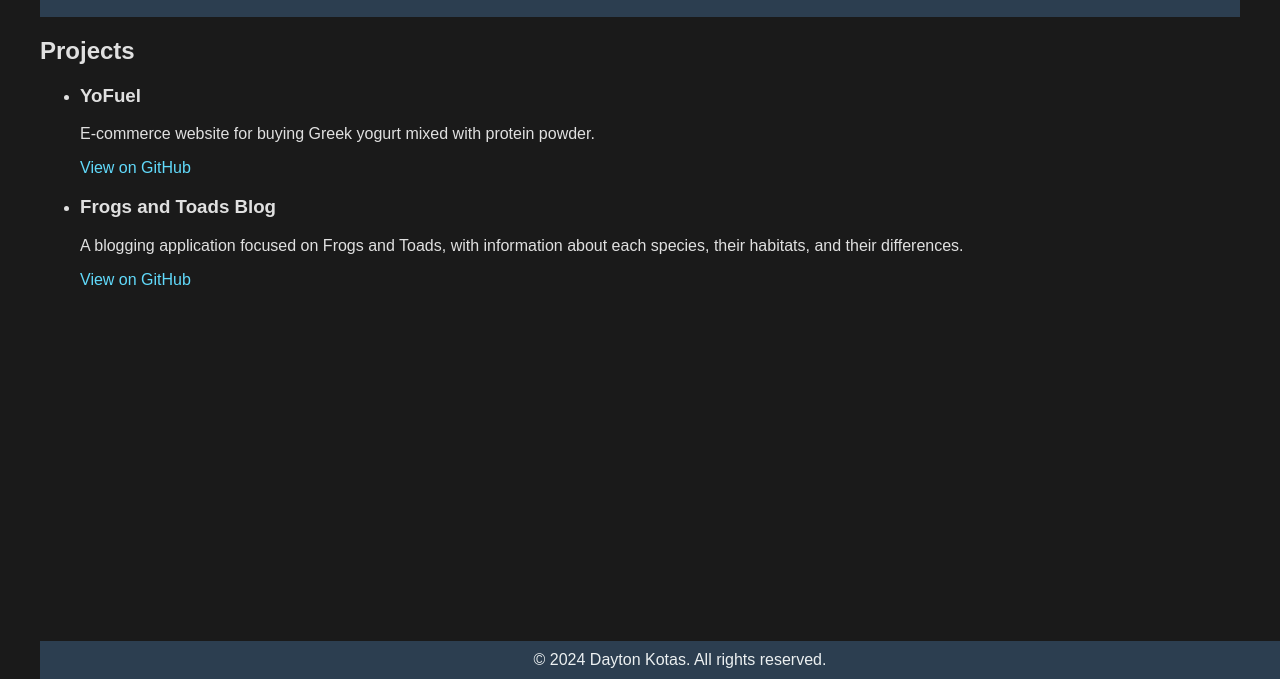
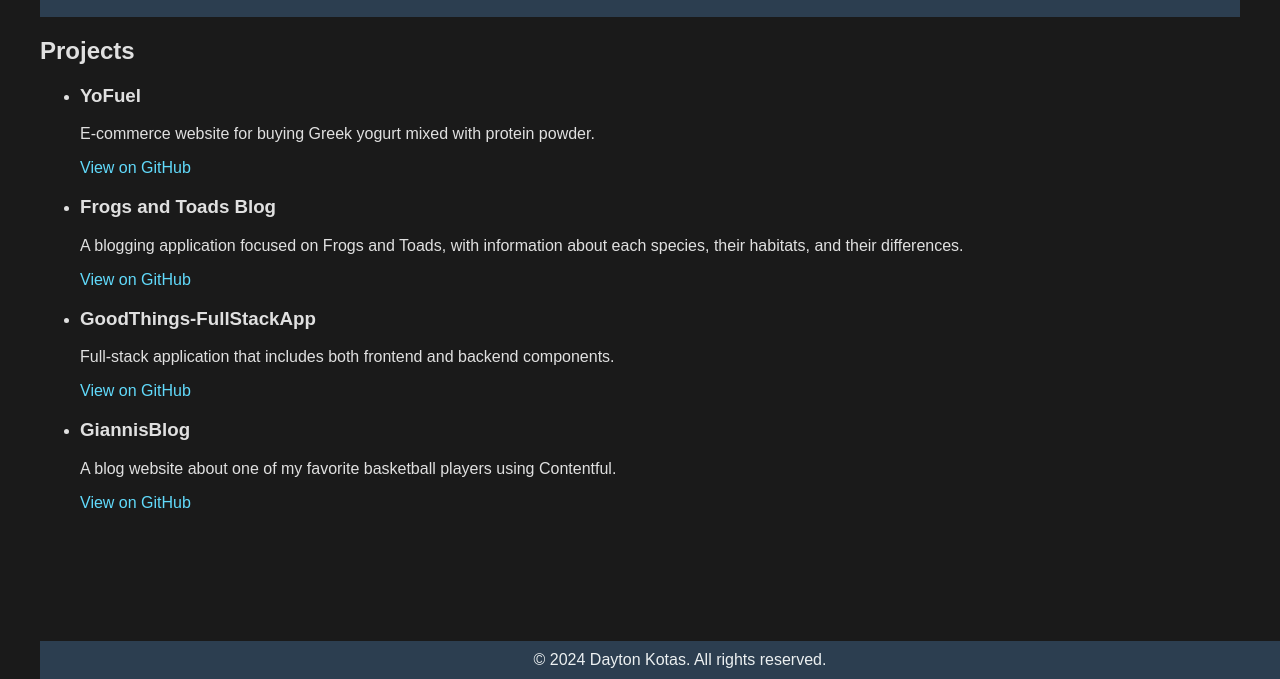
Before and after one commit to DaytonKotas/WebDevProjects, a Gatsby site in the folder personal-portfolio/: page /projects in a window 1280 px wide. Shown: the part 121-800 px from the top of the page. Built offline with nearby package versions, Linux system fonts and the light colour scheme; Gatsby itself is replaced by a stand-in of ours.

Commit message:
Added GoodThings and GiannisBlog

```diff
--- a/personal-portfolio/src/pages/projects.js
+++ b/personal-portfolio/src/pages/projects.js
@@ -13,6 +13,18 @@ const projects = [
     description:
       "A blogging application focused on Frogs and Toads, with information about each species, their habitats, and their differences.",
     link: "https://github.com/DaytonKotas/FrogsToadsBlog",
+  },
+  {
+    name: "GoodThings-FullStackApp",
+    description:
+      "Full-stack application that includes both frontend and backend components.",
+    link: "https://github.com/DaytonKotas/GoodThings-FullStackApp",
+  },
+  {
+    name: "GiannisBlog",
+    description:
+      "A blog website about one of my favorite basketball players using Contentful.",
+    link: "https://github.com/DaytonKotas/GiannisBlog",
   },
 ]
 
```
